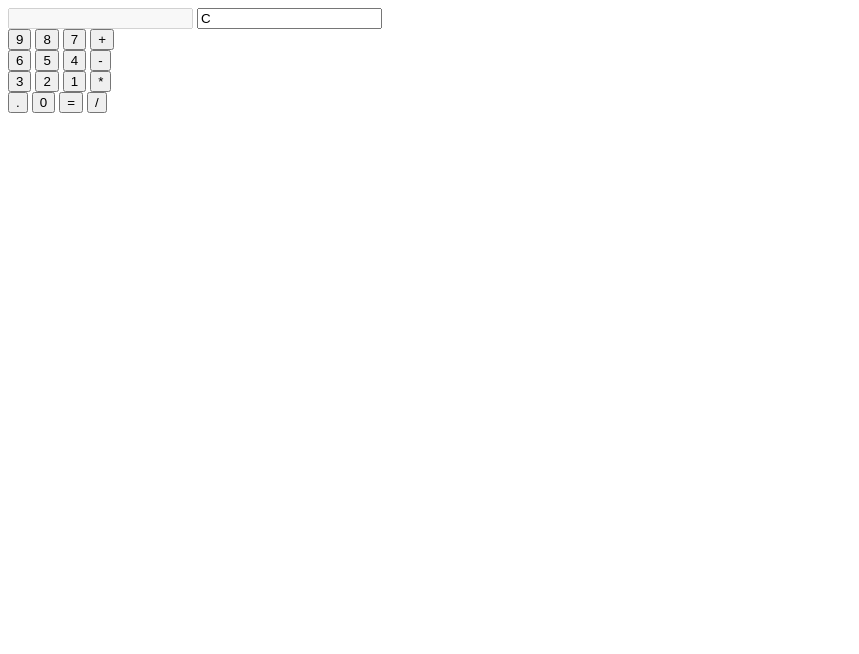
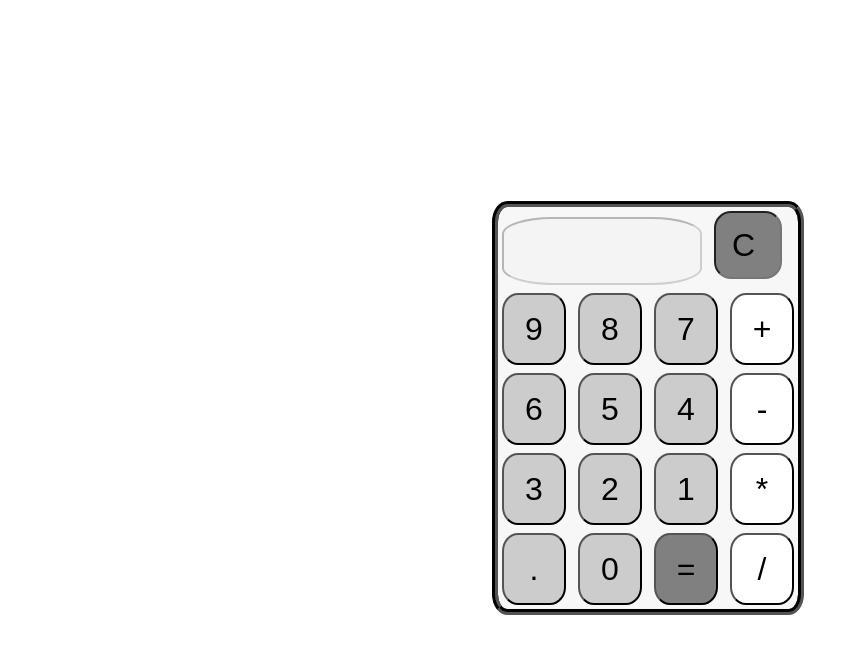
Before and after one commit to BonomoJoaoPaulo/Web-Calculator, a plain HTML site: page index.html in a window 1280 px wide. Shown: the whole page, without its empty margins (0-859 px from the left). Drawn offline with Linux system fonts and the light colour scheme.

Commit message:
estilização com CSS

```diff
--- a/css/style.css
+++ b/css/style.css
@@ -0,0 +1,63 @@
+
+body {
+    width: 100%;
+    height: 100vh;
+    display: flex;
+    align-items: center;
+    justify-content: center;
+    background-color: #fff;
+}
+
+input {
+    color: black;
+    padding: 16px;
+    outline: none;
+    font-size: 32px;
+    border-radius: 25%;
+    margin: 2px;
+}
+
+#formc {
+    background-color: rgb(247, 247, 247);
+    border: 6px  groove black;
+    border-radius: 5%;
+}
+
+.main {
+    display: inline-block;
+}
+
+
+.numain, .sinais, #sinal_igual {
+    width: 64px;
+    height: 72px;
+    background-color: #ccc;
+    margin: 4px;
+}
+
+.sinais {
+    background-color: #fff;
+}
+
+#sinal_igual {
+    background-color: gray;
+}
+
+.textomain {
+    width: 164px;
+    height: 32px;
+    border-radius: 25%;
+    letter-spacing: 6px;
+    margin-bottom: 12px;
+    text-align: right;
+    font-size: 1em;
+    font-weight: bold;
+    margin: 4px;
+}
+
+#textoc {
+    width: 32px;
+    height: 32px;
+    background-color: gray;
+    margin: 4px;
+}
--- a/index.html
+++ b/index.html
@@ -12,10 +12,10 @@
 <body>
 
     <div class="main">
-        <form action="" name="Calculator">
+        <form action="" id="formc" name="Calculator">
 
             <input type="text" class="textomain" name="text1" value="" disabled>
-            <input type="text" class="textomain" name="text12" value="C"
+            <input type="text" id="textoc" name="text12" value="C"
                 onclick="location.reload()"><br>
 
             <input type="button" class="numain" name="btt9" value="9" onclick="displaynum(btt9.value)">
@@ -38,7 +38,7 @@
 
             <input type="button" class="numain" name="dot" value="." onclick="displaynum(dot.value)">
             <input type="button" class="numain" name="btt0" value="0" onclick="displaynum(btt0.value)">
-            <input type="button" class="sinais" name="igual" value="="
+            <input type="button" id="sinal_igual" name="igual" value="="
                 onclick="text1.value=eval(text1.value)">
             <input type="button" class="sinais" name="divisor" value="/"
                 onclick="displaynum(divisor.value)"><br>
```
